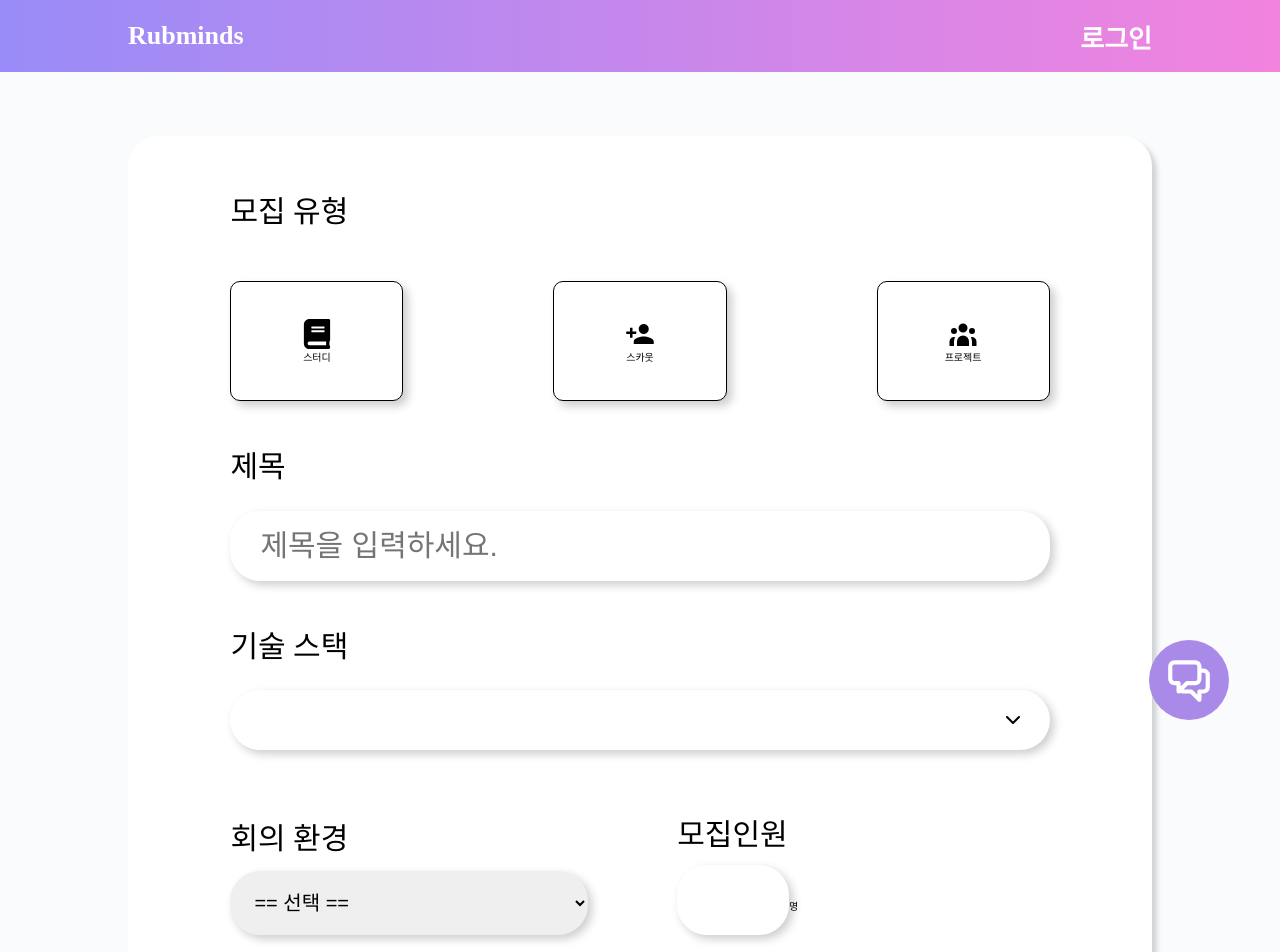
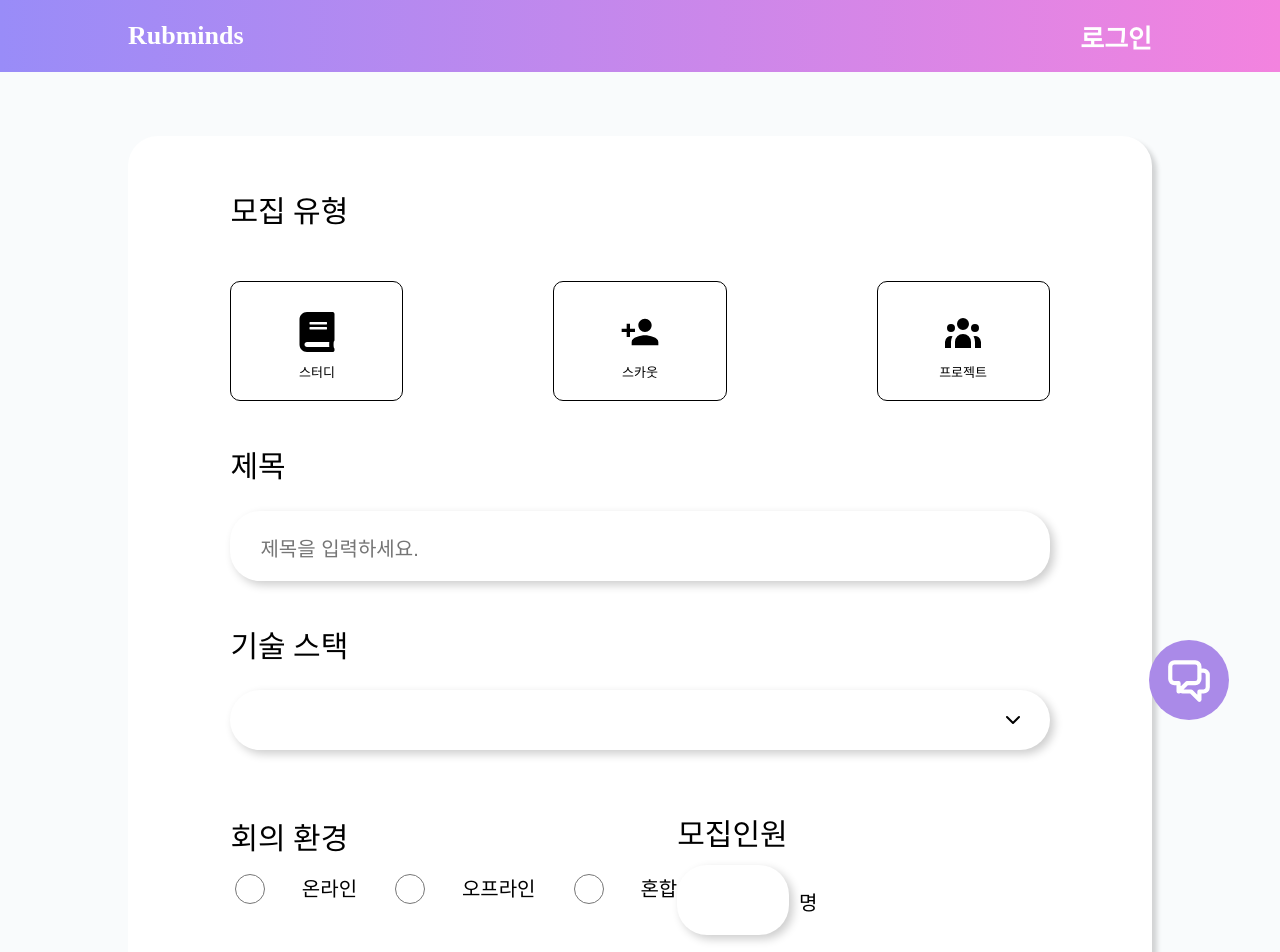
Before and after one commit to Rubminds/rubminds-frontend, a React (Create React App) app: page /write in a window 1280 px wide. Shown: the top 952 px of the page. Built offline with nearby package versions, Linux system fonts and the light colour scheme.

Commit message:
feat: code refactoring(#10)

```diff
--- a/src/pages/WrittingPage/index.js
+++ b/src/pages/WrittingPage/index.js
@@ -1,11 +1,11 @@
 import React, { useState, useCallback } from 'react'
 import * as S from './style'
-import { FaBook } from 'react-icons/fa'
 import { MdPersonAdd } from 'react-icons/md'
 import { HiUserGroup } from 'react-icons/hi'
 import DropDown from '../../components/common/DropDown'
 import { LandingDropdownOptions } from '../../constants'
 import { AreaOptions } from '../../constants'
+
 
 
 const WrittingPage = () => {
@@ -79,32 +79,32 @@ const onSubmitHandler = (e) => {
     <S.WrittingBackGround>
       <S.WrittingInnerForm onSubmit={onSubmitHandler}>
         {/* 모집 유형 */}
-        <S.MainTitle fontSize="30px" marginBottom="3%">
+        <S.MainTitle fontSize="3rem" marginBottom="3%">
           모집 유형
         </S.MainTitle>
         <S.CategoryWrapper>
           <S.CategoryCard id='study' backgroundColor = {btnColor[0]} onClick={onRecruitTypeHandler} >
-            <FaBook fontSize="30px" />
-            스터디
+            <S.Book fontSize="4rem" />
+            <S.MainTitle fontSize='1.3rem'>스터디</S.MainTitle>
           </S.CategoryCard>
           <S.CategoryCard id='scout' backgroundColor = {btnColor[1]} onClick={onRecruitTypeHandler} >
-            <MdPersonAdd fontSize="30px" />
-            스카웃
+            <S.PersonAdd fontSize="4rem" />
+            <S.MainTitle fontSize='1.3rem'>스카웃</S.MainTitle>
           </S.CategoryCard>
           <S.CategoryCard id='project' backgroundColor = {btnColor[2]} onClick={onRecruitTypeHandler} >
-            <HiUserGroup fontSize="30px" />
-            프로젝트
+            <S.UserGroup fontSize="4rem" />
+            <S.MainTitle fontSize='1.3rem'>프로젝트</S.MainTitle>
           </S.CategoryCard>
         </S.CategoryWrapper>
 
         {/* 제목 */}
-        <S.MainTitle fontSize="30px" marginTop="5%" marginBottom="3%">
+        <S.MainTitle fontSize="3rem" marginTop="5%" marginBottom="3%">
           제목
         </S.MainTitle>
         <S.InputBox placeholder="제목을 입력하세요." onChange={onTitleHandler}/>
 
         {/* 기술 스택 */}
-        <S.MainTitle fontSize="30px" marginTop="5%" marginBottom="3%">
+        <S.MainTitle fontSize="3rem" marginTop="5%" marginBottom="3%">
           기술 스택
         </S.MainTitle>
         <DropDown
@@ -115,33 +115,31 @@ const onSubmitHandler = (e) => {
         <S.MiddleWrapper>
           {/* 회의 환경 */}
           <S.MeetEnviromentWrapper>
-            <S.MainTitle fontSize="30px" marginTop="5%" marginBottom="3%">
+            <S.MainTitle fontSize="3rem" marginTop="5%" marginBottom="3%">
               회의 환경
             </S.MainTitle>
-            <S.MeetSelect onChange={onMeetSelectHandler}>
-              <option selected disabled hidden>== 선택 ==</option>
-              <option>온라인</option>
-              <option>오프라인</option>
-              <option>혼합</option>
-              <option>상관없음</option>
-            </S.MeetSelect>
+            <S.RadioWrapper>
+              <input id='online' type ='radio' name='env'/><label htmlFor='online'>온라인</label>
+              <input id='offline' type ='radio' name='env'/><label htmlFor='offline'>오프라인</label>
+              <input id='mix' type ='radio' name='env'/><label htmlFor='mix'>혼합</label>
+            </S.RadioWrapper>
           </S.MeetEnviromentWrapper>
 
           {
             !isScout &&
             (<S.RecruitPeopleWrapper>
-            <S.MainTitle fontSize="30px" marginTop="5%" marginBottom="3%">
+            <S.MainTitle fontSize="3rem" marginTop="5%" marginBottom="3%">
             모집인원
             </S.MainTitle>
             <S.InputBox type='number' min='0' width="30%" onChange={onRecruitPeopleHandler}/>
-            <span>명</span>
+            <S.InputBoxPeople>명</S.InputBoxPeople>
             </S.RecruitPeopleWrapper>)
           }
 
         </S.MiddleWrapper>
 
         {/* 지역 */}
-        <S.MainTitle fontSize="30px" marginTop="5%" marginBottom="3%">
+        <S.MainTitle fontSize="3rem" marginTop="5%" marginBottom="3%">
           지역
         </S.MainTitle>
         <S.AreaSelect onChange={onAreaHandler}>
@@ -152,7 +150,7 @@ const onSubmitHandler = (e) => {
         </S.AreaSelect>
 
         {/* 모집 내용 */}
-        <S.MainTitle fontSize="30px" marginTop="5%" marginBottom="3%">
+        <S.MainTitle fontSize="3rem" marginTop="5%" marginBottom="3%">
           모집 내용
         </S.MainTitle>
         <S.MainTextArea placeholder='프로젝트에 대한 자세한 설명을 부탁드립니다.' onChange={onMainTextHandler}>
--- a/src/pages/WrittingPage/style.js
+++ b/src/pages/WrittingPage/style.js
@@ -1,5 +1,8 @@
 import styled from 'styled-components'
 import { flexColumn, flexBetween, flexCenter } from '../../constants'
+import { FaBook } from 'react-icons/fa'
+import { MdPersonAdd } from 'react-icons/md'
+import { HiUserGroup } from 'react-icons/hi'
 
 export const WrittingBackGround = styled.div`
   background-color: #f9fbfc;
@@ -15,23 +18,48 @@ export const WrittingInnerForm = styled.form`
 
 export const CategoryWrapper = styled.div`
   ${flexBetween};
-  margin-top: 50px;
+  margin-top: 5rem;
+  @media all and (max-width: 768px) {
+    ${flexColumn};
+    align-items: center;
+  }
 `
+
+export const Book = styled(FaBook)`
+  margin : 1rem;
+`;
+
+export const PersonAdd = styled(MdPersonAdd)`
+  margin : 1rem;
+`;
+
+export const UserGroup = styled(HiUserGroup)`
+  margin : 1rem;
+`;
+
+
 
 export const CategoryCard = styled.div`
   ${flexColumn};
   align-items: center;
   justify-content: center;
-  width: 200px;
-  height: 120px;
-  background-color: ${ props => props.backgroundColor};
+  width: 20rem;
+  height: 12rem;
+  background-color: ${props => props.backgroundColor};
   border: 1px solid black;
   border-radius: 10px;
-  box-shadow: 5px 5px 10px rgba(0, 0, 0, 0.2);
   & + & {
     margin-left: 150px;
   }
-  cursor : pointer;
+  cursor: pointer;
+
+  @media all and (max-width: 768px) {
+    width: 100%;
+    & + & {
+      margin-left: 0px;
+    }
+    margin: 2rem 0rem;
+  }
 `
 
 export const MainTitle = styled.div`
@@ -43,13 +71,25 @@ export const MainTitle = styled.div`
 `
 export const InputBox = styled.input`
   width: ${props => props.width || '100%'};
-  height: 70px;
+  height: 7rem;
   border: none;
   box-shadow: 4px 4px 10px rgba(0, 0, 0, 0.2);
   border-radius: 30px;
   padding: 0px 30px 0px 30px;
-  font-size: 30px;
+  font-size: 3rem;
+
+  ::placeholder {
+    ${flexCenter}
+    font-size : 2rem;
+  }
+
 `
+
+
+export const InputBoxPeople = styled.span`
+  font-size : 2rem;
+  margin-left : 1rem;
+`;
 
 export const MiddleWrapper = styled.div`
   display: flex;
@@ -60,63 +100,85 @@ export const RecruitPeopleWrapper = styled.div`
   flex: 1;
 `
 
+
 export const MeetEnviromentWrapper = styled.div`
   flex: 1.2;
 `
+
+export const RadioWrapper = styled.div`
+  ${flexBetween}
+  font-size : 2rem;
+
+  & input{
+    width:3rem;
+    height:3rem;
+  }
+
+  & input[type='radio']:checked{
+    width : 3rem;
+    height : 3rem;
+    background-color : #998CF8;
+  }
+`;
 
 export const MeetSelect = styled.select`
   width: 80%;
   padding: 20px;
   border-radius: 30px;
-  font-size: 20px;
+  font-size: 2rem;
   box-shadow: 4px 4px 10px rgba(0, 0, 0, 0.2);
   border: none;
 `
 
 export const EnviromentCheck = styled.input`
-  width: 30px;
-  height: 30px;
+  width: 3rem;
+  height: 3rem;
   border: 1px;
 `
 export const AreaSelect = styled.select`
   width: 50%;
   border: none;
-  font-size: 20px;
+  font-size: 2rem;
   border-radius: 30px;
   padding: 20px;
   box-shadow: 4px 4px 10px rgba(0, 0, 0, 0.2);
 `
 export const MainTextArea = styled.textarea`
   width: 100%;
-  height: 540px;
+  height: 54rem;
   border-radius: 30px;
   padding: 30px;
   box-shadow: 4px 4px 10px rgba(0, 0, 0, 0.2);
   border: none;
-  font-size: 20px;
+  font-size: 2rem;
 `
 
 export const BtnArea = styled.div`
   display: flex;
-  margin-top : 5%;
-  margin-bottom : 5%;
+  margin-top: 5%;
+  margin-bottom: 5%;
 `
 
 export const BtnLeftArea = styled.div`
-  flex: 3;
+  flex: 0.5;
 `
 
 export const BtnRightArea = styled.div`
   flex: 1;
-  position : relative;
+  position: relative;
 `
 export const Btn = styled.button`
-  padding : 20px;
-  background-color: ${props=> props.backgroundColor || '#CDF6E8'};
-  border : none;
+  padding: 20px;
+  background-color: ${props => props.backgroundColor || '#CDF6E8'};
+  border: none;
   border-radius: 30px;
-  font-size : 30px;
+  font-size: 3rem;
   box-shadow: 4px 4px 10px rgba(0, 0, 0, 0.2);
-  position : absolute;
-  right : ${props=> props.right || '0px'};
-`;
+  position: absolute;
+  right: ${props => props.right || '0px'};
+
+  @media all and (max-width: 768px) {
+    padding: 10px;
+    font-size: 2rem;
+  }
+`
```
